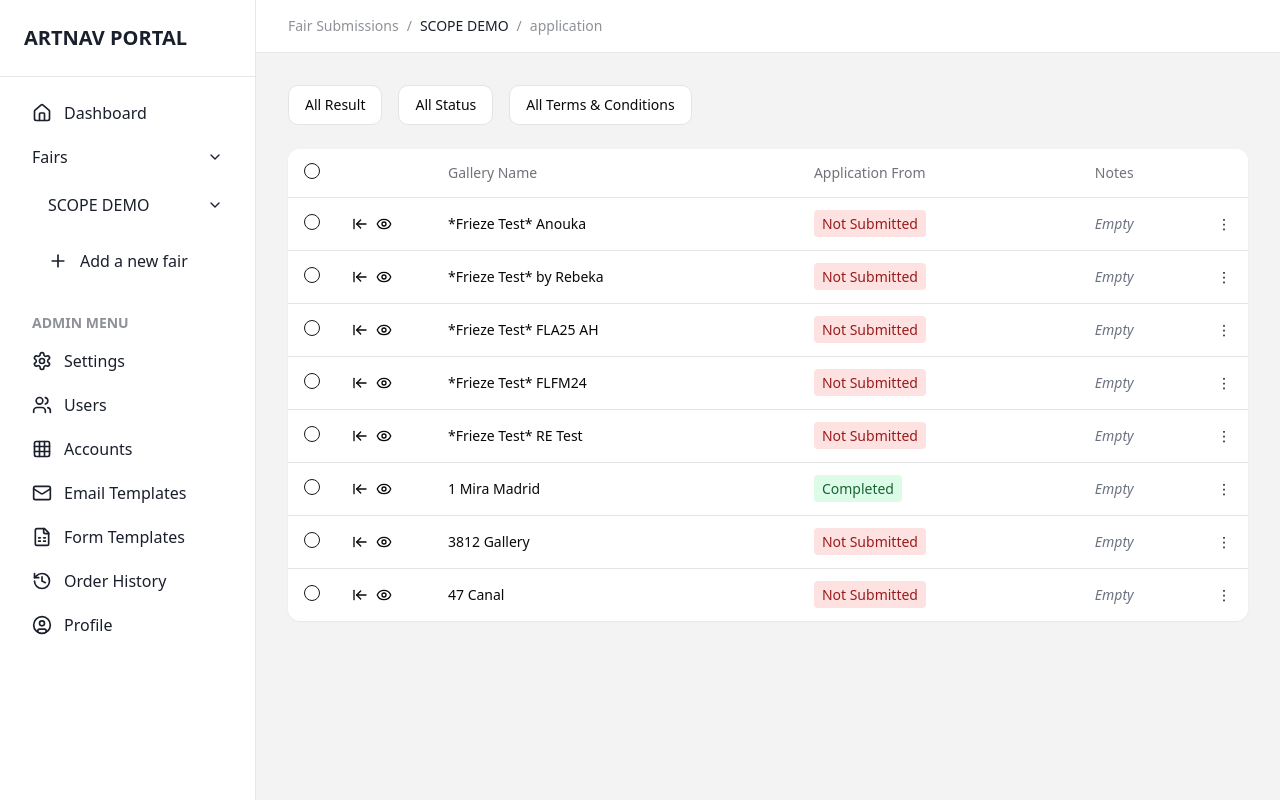
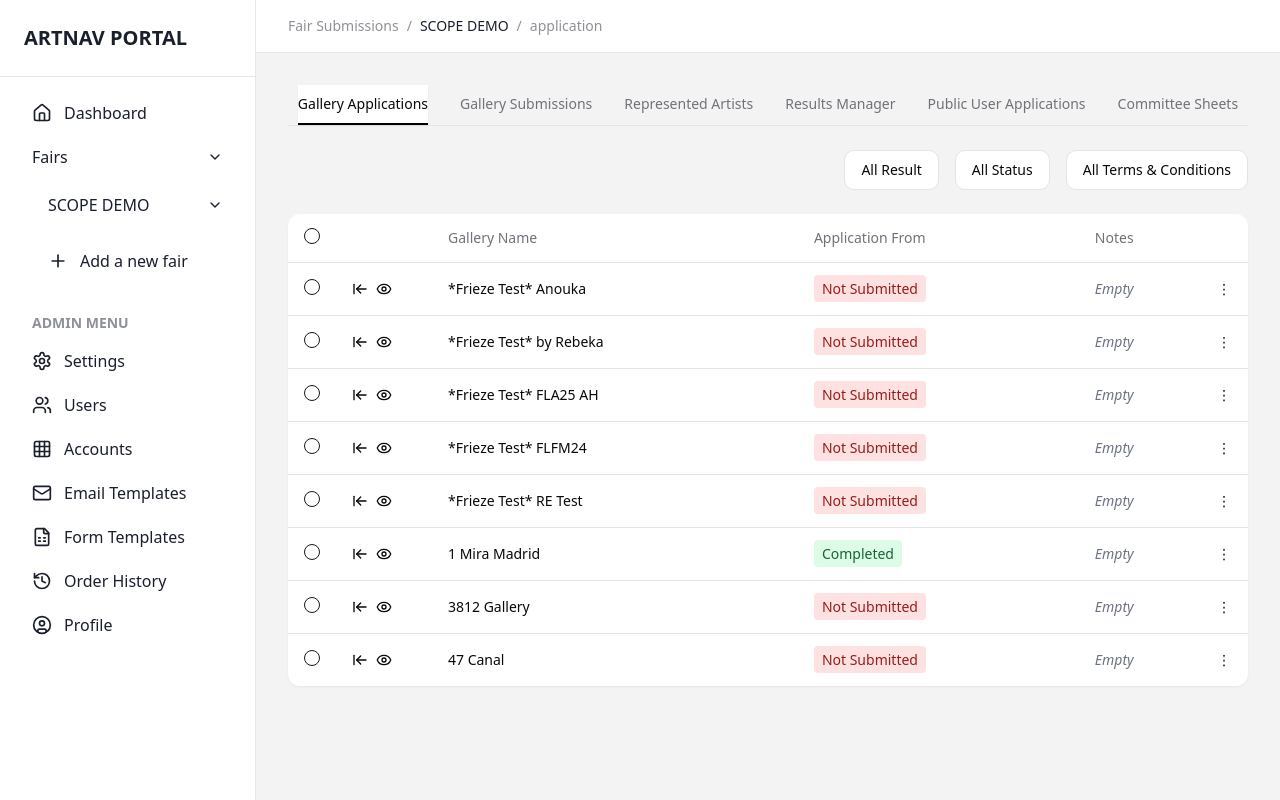
Before and after one commit to kazim3811/scope-artnav-demo, a React (Vite) app: page /submissions in a window 1280 px wide. Built offline with nearby package versions, Linux system fonts and the light colour scheme.

Commit message:
Add tabs and adjust layout
Moves buttons to the right and adds tabs to the Submissions page.

```diff
--- a/src/pages/Submissions.tsx
+++ b/src/pages/Submissions.tsx
@@ -3,6 +3,7 @@ import { Table, TableBody, TableCell, TableHead, TableHeader, TableRow } from "@
 import { Button } from "@/components/ui/button";
 import { Checkbox } from "@/components/ui/checkbox";
 import { ArrowLeftToLine, Eye } from "lucide-react";
+import { Tabs, TabsList, TabsTrigger } from "@/components/ui/tabs";
 import MainLayout from "@/components/layouts/MainLayout";
 
 const Submissions = () => {
@@ -33,7 +34,48 @@ const Submissions = () => {
 
       <main className="p-8">
         <div className="mb-8">
-          <div className="flex gap-4 mb-6">
+          <Tabs defaultValue="gallery-applications" className="mb-6">
+            <TabsList className="bg-transparent border-b w-full rounded-none h-auto p-0 space-x-8">
+              <TabsTrigger
+                value="gallery-applications"
+                className="border-b-2 border-transparent data-[state=active]:border-black rounded-none bg-transparent px-0 h-10"
+              >
+                Gallery Applications
+              </TabsTrigger>
+              <TabsTrigger
+                value="gallery-submissions"
+                className="border-b-2 border-transparent data-[state=active]:border-black rounded-none bg-transparent px-0 h-10"
+              >
+                Gallery Submissions
+              </TabsTrigger>
+              <TabsTrigger
+                value="represented-artists"
+                className="border-b-2 border-transparent data-[state=active]:border-black rounded-none bg-transparent px-0 h-10"
+              >
+                Represented Artists
+              </TabsTrigger>
+              <TabsTrigger
+                value="results-manager"
+                className="border-b-2 border-transparent data-[state=active]:border-black rounded-none bg-transparent px-0 h-10"
+              >
+                Results Manager
+              </TabsTrigger>
+              <TabsTrigger
+                value="public-user-applications"
+                className="border-b-2 border-transparent data-[state=active]:border-black rounded-none bg-transparent px-0 h-10"
+              >
+                Public User Applications
+              </TabsTrigger>
+              <TabsTrigger
+                value="committee-sheets"
+                className="border-b-2 border-transparent data-[state=active]:border-black rounded-none bg-transparent px-0 h-10"
+              >
+                Committee Sheets
+              </TabsTrigger>
+            </TabsList>
+          </Tabs>
+
+          <div className="flex justify-end gap-4 mb-6">
             <Button variant="outline" className="flex items-center gap-2">
               <span>All Result</span>
             </Button>
```
